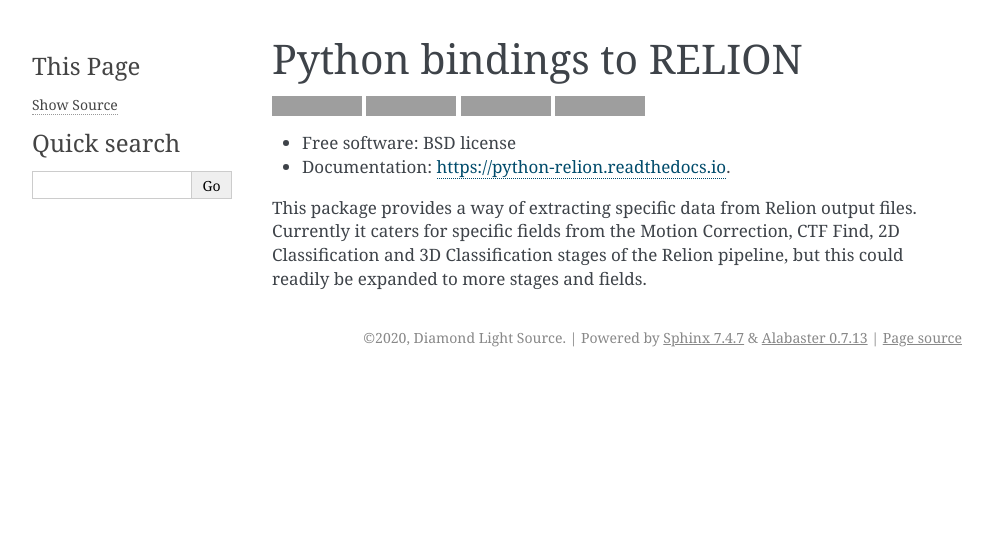
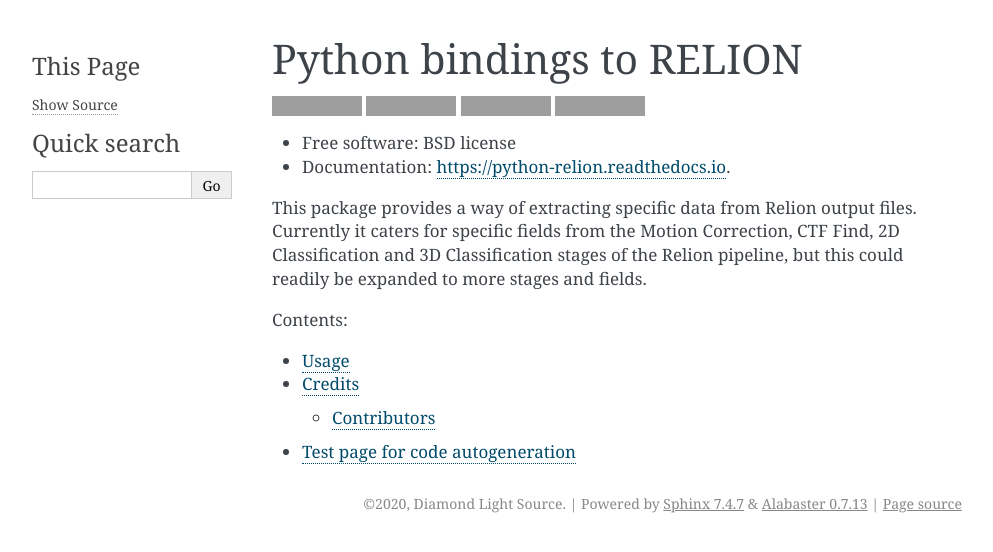
Before and after one commit to DiamondLightSource/python-relion, a Sphinx documentation site: the page built from docs/index.rst, in a window 1280 px wide, cut to the strip 0-552 px from the top of the page. Shown: the whole strip, without its empty margins (148-1141 px from the left). Built offline with Sphinx 7.4.7, drawn with Linux system fonts in a browser that asks for light colours; grey boxes are pictures that could not be loaded.

Commit message:
docs: restore TOC, add a test page

```diff
--- /dev/null
+++ b/docs/api.rst
@@ -0,0 +1,7 @@
+=================================
+Test page for code autogeneration
+=================================
+
+.. automodule:: relion
+    :members:
+    :show-inheritance:
--- a/docs/index.rst
+++ b/docs/index.rst
@@ -1 +1,9 @@
 .. include:: ../README.rst
+
+.. toctree::
+   :maxdepth: 2
+   :caption: Contents:
+
+   usage
+   authors
+   api
```
